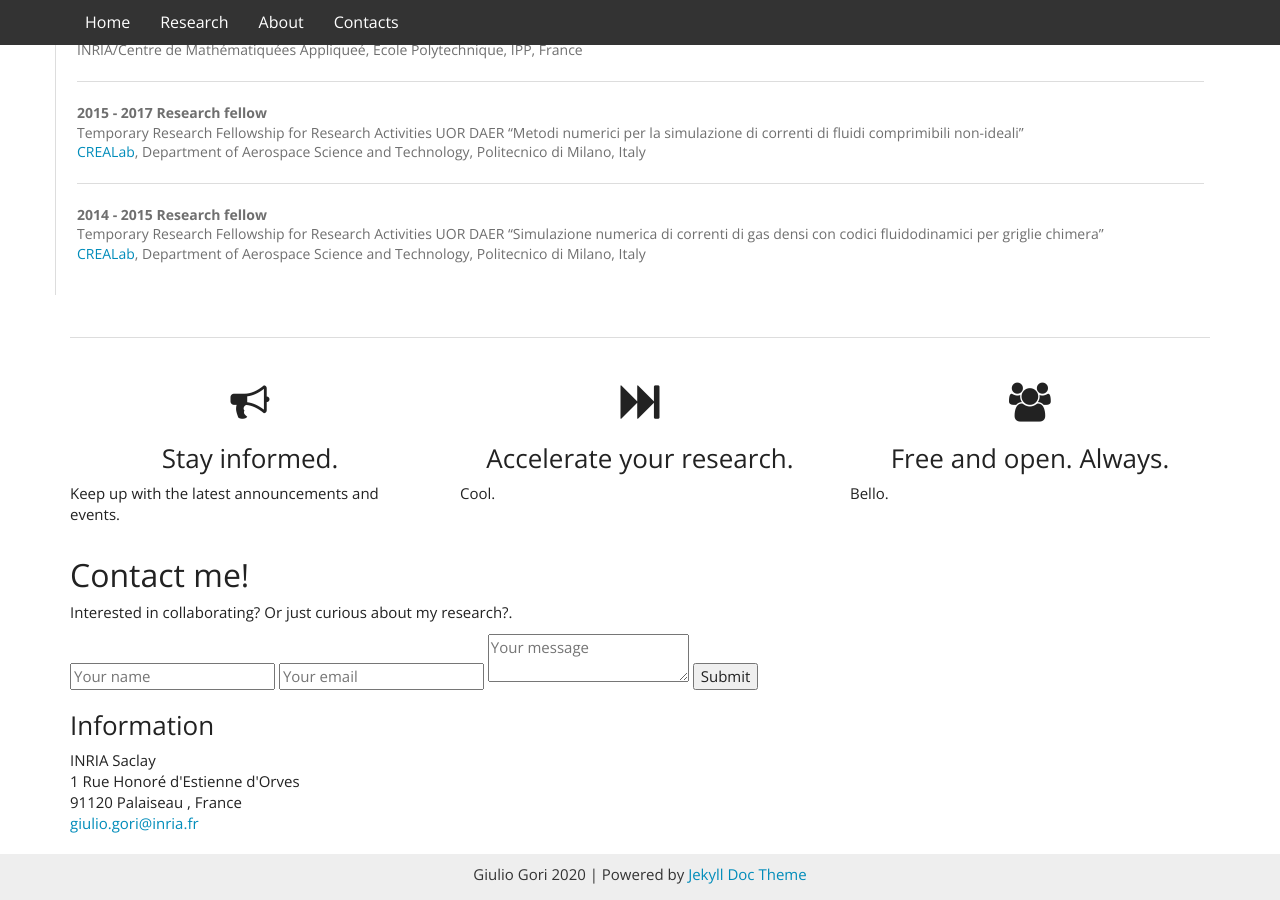
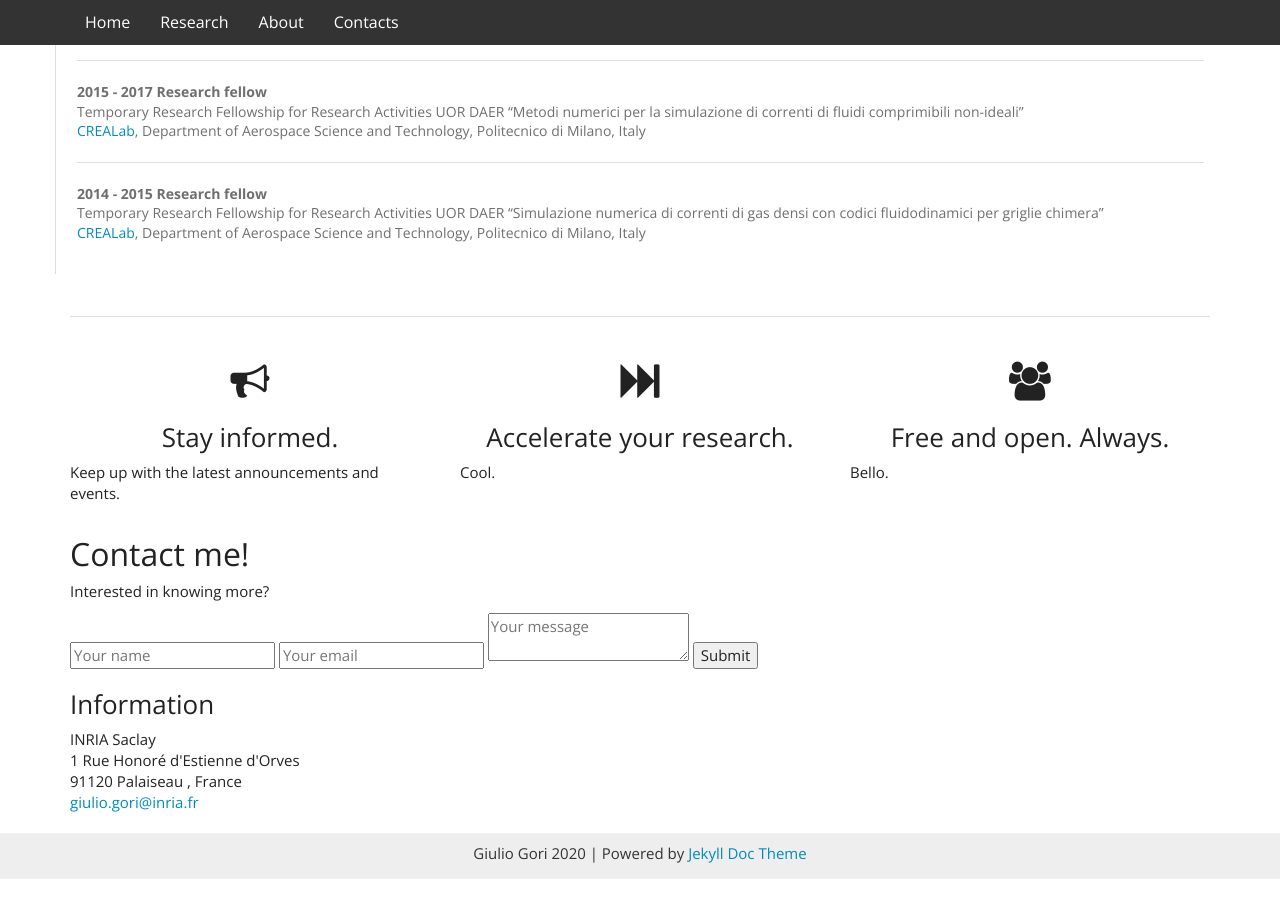
Before and after one commit to LaSerpe/LaSerpe.github.io, a Jekyll site: the page built from index.html, in a window 1280 px wide and 900 px high, scrolled down 1729 px. Built offline with Jekyll 4.4.1, drawn with Linux system fonts in a browser that asks for light colours; nearby versions of some CDN libraries; library files that are not in the unit come from our copies; after the commit the page ends 2608 px from its top, so only the background shows below that; some of the changed text lies outside the part shown.

Commit message:
add contacts in home

```diff
--- a/index.html
+++ b/index.html
@@ -177,8 +174,8 @@
     <section class="contact" id="contact">
         <div class="contact__inner">
             <h2 class="contact__title">Contact me!</h2>
-            <p class="contact__descr">Interested in collaborating? Or just curious about my research?.</p>
-            <form class="contact__form" action="#" method="post">
+            <p class="contact__descr">Interested in knowing more?</p>
+            <form class="contact__form" action="mailto:giulio.gori@inria.fr" method="post">
                 <input class="contact__form-input" id="name" type="text" name="name" placeholder="Your name">
                 <input class="contact__form-input" id="email" type="email" name="email" placeholder="Your email">
                 <textarea class="contact__form-tarea" id="message" name="message" placeholder="Your message"></textarea>
```
Also changed, not shown: other parts of index.html (+0 -3 lines).
